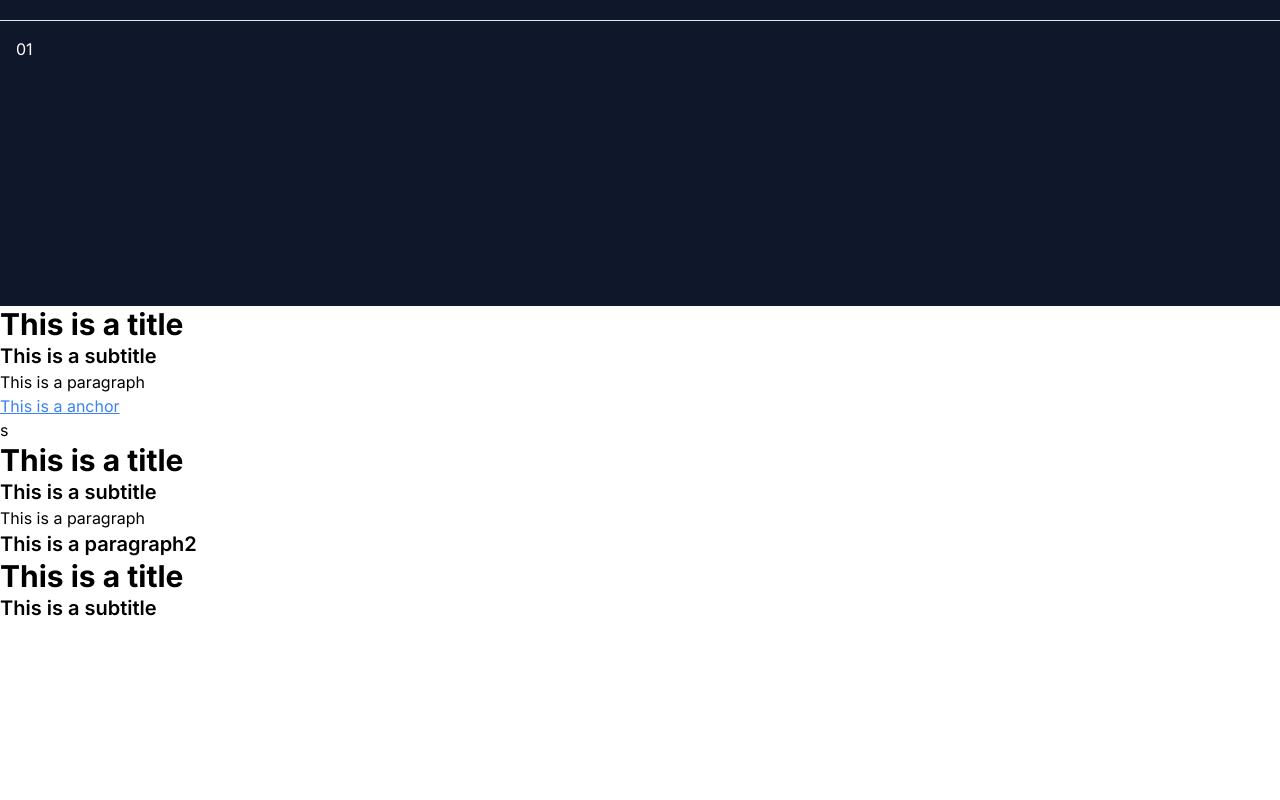
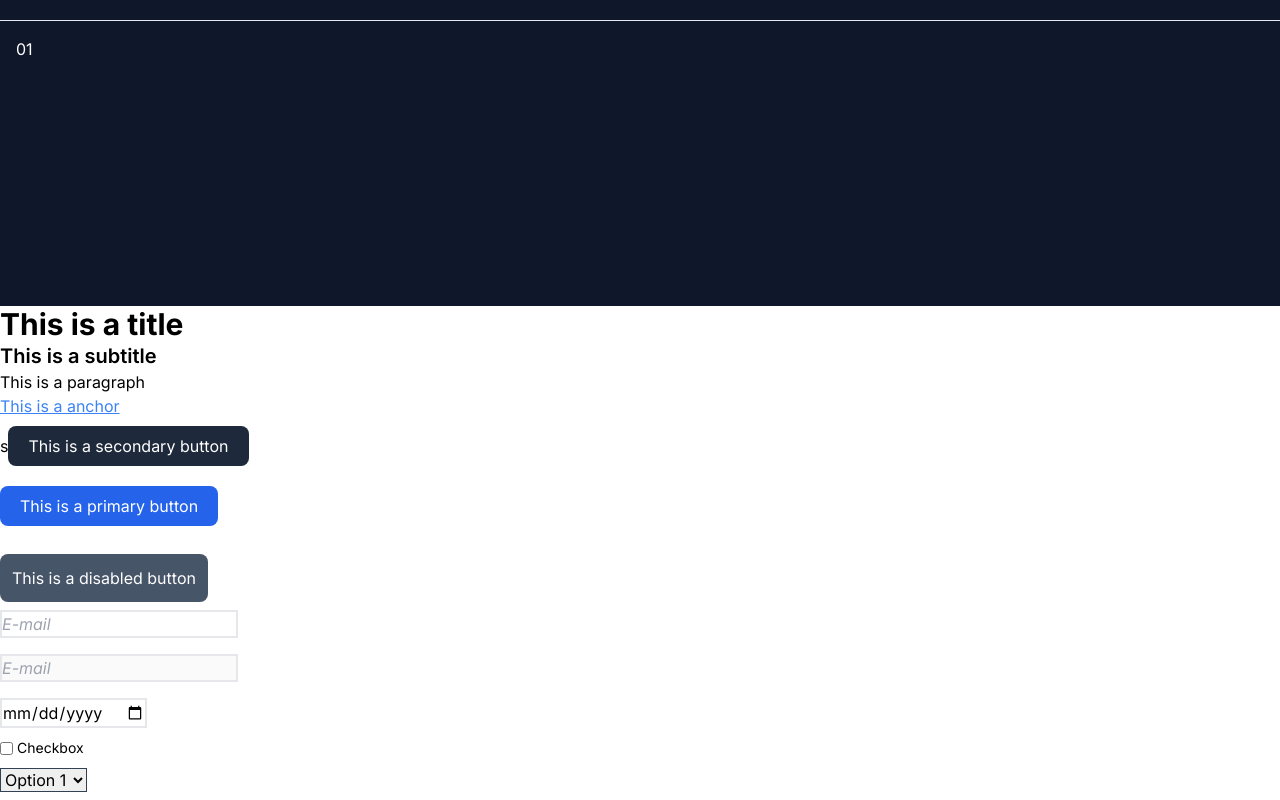
Before and after one commit to youngsal/empty, a Next.js app: page / in a window 1280 px wide. Shown: the part 2986-3786 px from the top of the page. Before the commit the page ends 3608 px from the top, so only its background shows below. Built offline with nearby package versions, Linux system fonts and the light colour scheme.

Commit message:
initial commit errors

```diff
--- a/app/page.tsx
+++ b/app/page.tsx
@@ -76,7 +76,7 @@ s
           <p>This is a paragraph</p>
           <a href="#">This is a anchor</a><br />
 s
-          {/* <button>This is a secondary button</button><br />
+          <button>This is a secondary button</button><br />
           <button className="btn2">This is a primary button</button><br />
           <button className="btn3" disabled>This is a disabled button</button><br />
 
@@ -91,13 +91,13 @@ s
             <option value="1">Option 1</option>
             <option value="1">Option 2</option>
             <option value="1">Option 3</option>
-          </select> */}
-          <h1>This is a title</h1>
+          </select>
+          {/* <h1>This is a title</h1>
           <h2>This is a subtitle</h2>
           <p>This is a paragraph</p>
           <h2>This is a paragraph2</h2>
           <h1>This is a title</h1>
-          <h2>This is a subtitle</h2>
+          <h2>This is a subtitle</h2> */}
         </div>
     </div>
   )
```
